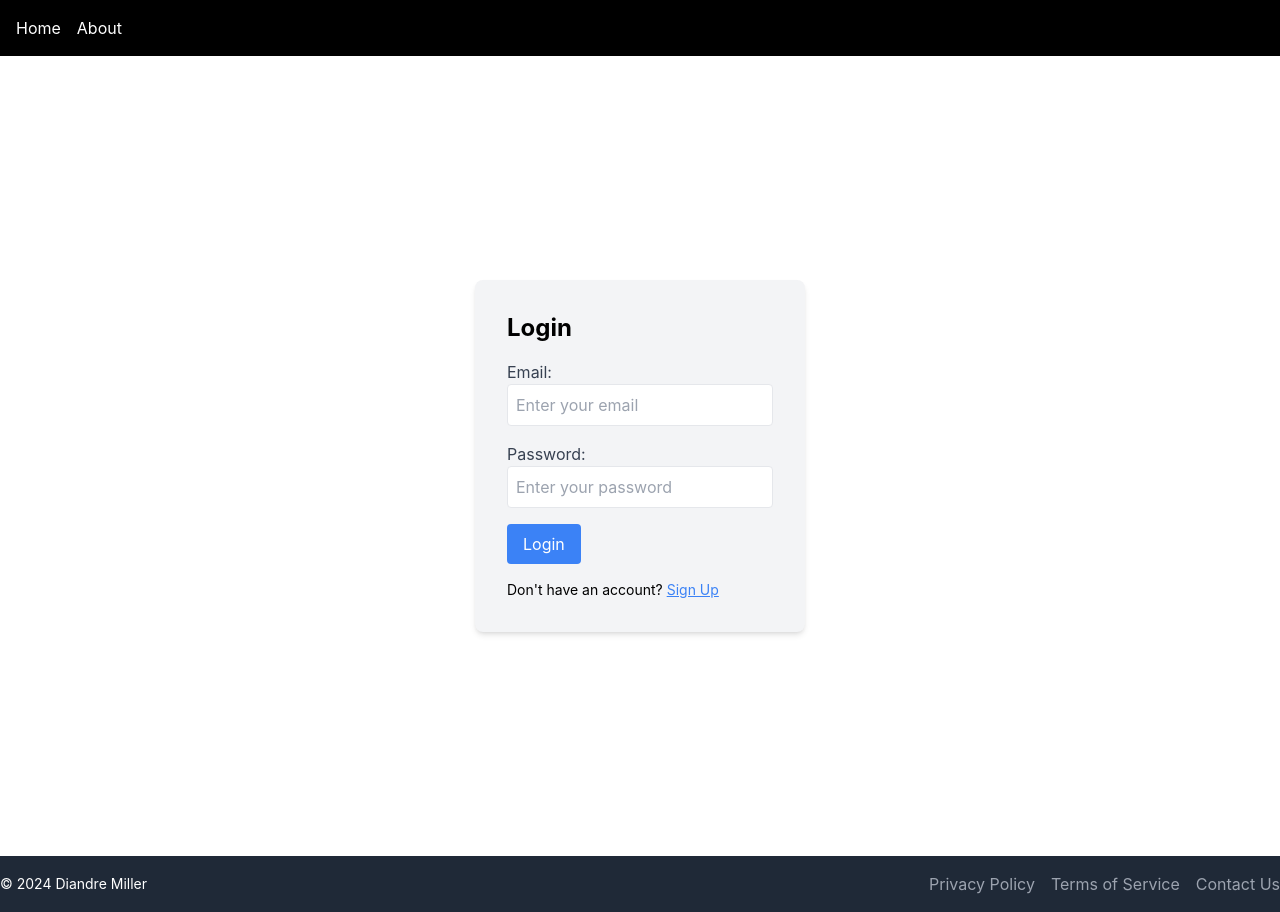
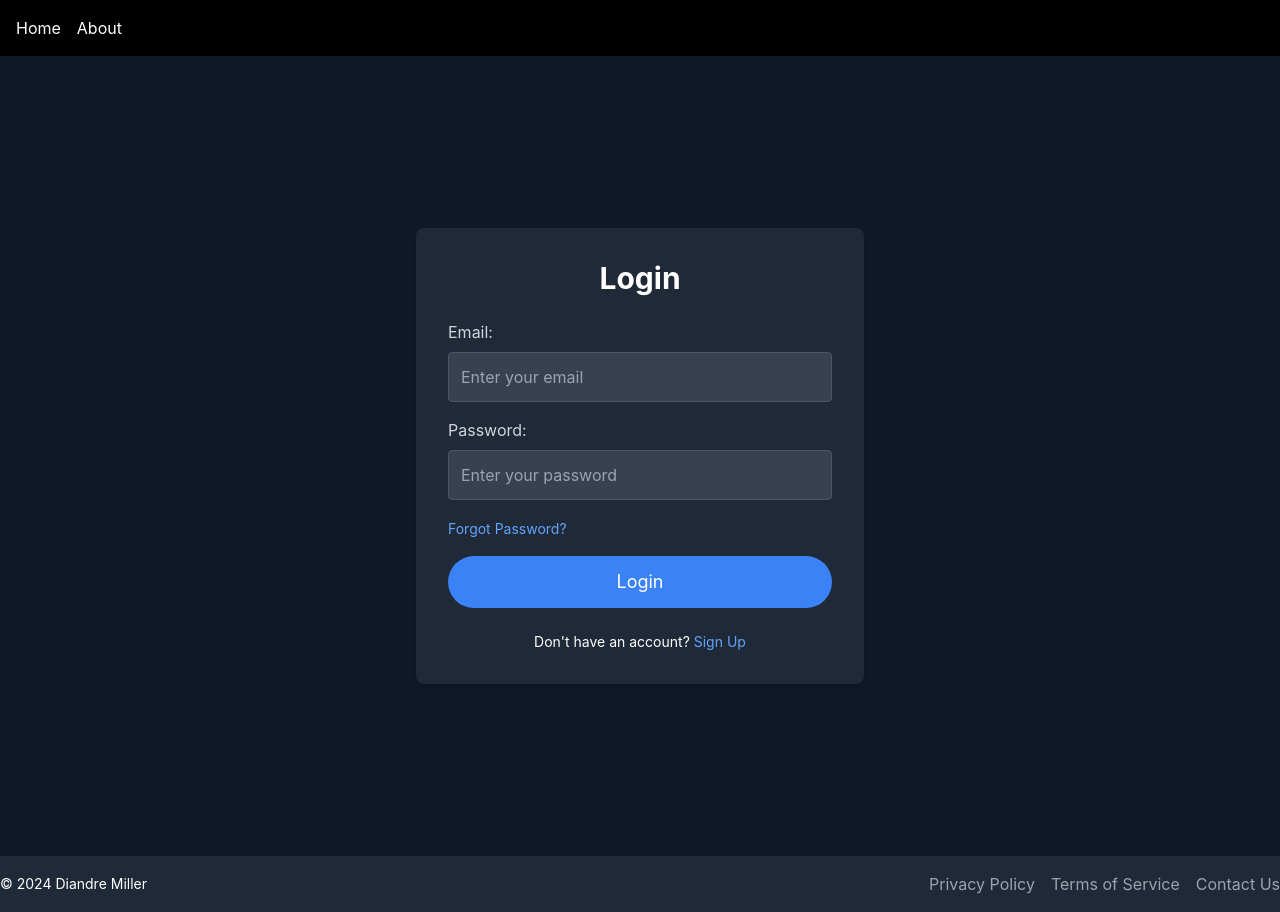
Before and after one commit to DiandreMiller/RC-secure-login-front-end, a React (Create React App) app: page /login-signup in a window 1280 px wide. Built offline with nearby package versions, Linux system fonts and the light colour scheme; no server answers.

Commit message:
Added correct fields for login /signup

```diff
--- a/src/Components/LoginAndSignUp.js
+++ b/src/Components/LoginAndSignUp.js
@@ -1,11 +1,7 @@
-//Toggle between login and sign up form
-//Must do a forgot password.
-
 import { useState } from 'react';
-import DOMPurify from 'dompurify'; //Prevent XSS attacks (Cross-Site Scripting Malicious Script Attacks)
+import DOMPurify from 'dompurify'; // To prevent XSS attacks
 
 const LoginAndSignUp = () => {
-
   const [isLogin, setIsLogin] = useState(true);
 
   const handleToggle = () => {
@@ -17,80 +13,100 @@ const LoginAndSignUp = () => {
     const email = DOMPurify.sanitize(e.target.email.value);
     const password = DOMPurify.sanitize(e.target.password.value);
 
-    console.log(' Sanitized Email:', email);
+    // If signing up, get the username and date of birth
+    const username = isLogin ? null : DOMPurify.sanitize(e.target.username.value);
+    const dateOfBirth = isLogin ? null : DOMPurify.sanitize(e.target.dateOfBirth.value);
+
+    console.log('Sanitized Email:', email);
     console.log('Sanitized Password:', password);
+    if (!isLogin) {
+      console.log('Sanitized Username:', username);
+      console.log('Sanitized Date of Birth:', dateOfBirth);
     }
+  };
 
   return (
-    <div className="flex flex-col items-center justify-center min-h-screen">
-      <div className="bg-gray-100 p-8 rounded-lg shadow-md">
-        {isLogin ? (
-          <div>
-            <h2 className="text-2xl font-bold mb-4">Login</h2>
+    <div className="flex flex-col items-center justify-center min-h-screen bg-gray-900 text-white">
+      <div className="bg-gray-800 p-8 rounded-lg shadow-md w-full max-w-md">
+        <h2 className="text-3xl font-bold mb-6 text-center">
+          {isLogin ? 'Login' : 'Sign Up'}
+        </h2>
+
         <form onSubmit={handleSubmit}>
+          {!isLogin && (
             <div className="mb-4">
-                <label className="block text-gray-700">Email:</label>
-                <input required
+              <label className="block text-gray-300 mb-2">Username:</label>
+              <input
+                required
+                type="text"
+                name="username"
+                className="border border-gray-600 rounded p-3 w-full bg-gray-700 text-white"
+                placeholder="Enter your username"
+              />
+            </div>
+          )}
+          <div className="mb-4">
+            <label className="block text-gray-300 mb-2">Email:</label>
+            <input
+              required
               type="email"
-                  name='email'
-                  className="border rounded p-2 w-full"
+              name="email"
+              className="border border-gray-600 rounded p-3 w-full bg-gray-700 text-white"
               placeholder="Enter your email"
             />
           </div>
           <div className="mb-4">
-                <label className="block text-gray-700">Password:</label>
-                <input required
+            <label className="block text-gray-300 mb-2">Password:</label>
+            <input
+              required
               type="password"
-                  name='password'
-                  className="border rounded p-2 w-full"
+              name="password"
+              className="border border-gray-600 rounded p-3 w-full bg-gray-700 text-white"
               placeholder="Enter your password"
             />
           </div>
-              <button type="submit" className="bg-blue-500 text-white px-4 py-2 rounded">
-                Login
+
+          {!isLogin && (
+            <div className="mb-4">
+              <label className="block text-gray-300 mb-2">Date of Birth:</label>
+              <input
+                required
+                type="date"
+                name="dateOfBirth"
+                className="border border-gray-600 rounded p-3 w-full bg-gray-700 text-white"
+              />
+            </div>
+          )}
+
+          {isLogin && (
+            <div className="mb-4">
+              <a href="#" className="text-blue-400 hover:underline text-sm">
+                Forgot Password?
+              </a>
+            </div>
+          )}
+
+          <button
+            type="submit"
+            className={`${
+              isLogin ? 'bg-blue-500' : 'bg-green-500'
+            } hover:bg-opacity-80 text-white text-lg py-3 px-8 rounded-full w-full transition-all duration-300`}
+          >
+            {isLogin ? 'Login' : 'Sign Up'}
           </button>
         </form>
-            <p className="mt-4 text-sm">
-              Don't have an account?{' '}
-              <button className="text-blue-500 underline" onClick={handleToggle}>
-                Sign Up
+
+        <p className="mt-6 text-center text-sm">
+          {isLogin
+            ? "Don't have an account? "
+            : 'Already have an account? '}
+          <button
+            onClick={handleToggle}
+            className="text-blue-400 hover:underline"
+          >
+            {isLogin ? 'Sign Up' : 'Login'}
           </button>
         </p>
-          </div>
-        ) : (
-          <div>
-            <h2 className="text-2xl font-bold mb-4">Sign Up</h2>
-            <form onSubmit={handleSubmit}>
-              <div className="mb-4">
-                <label className="block text-gray-700">Email:</label>
-                <input
-                  type="email"
-                  name='email'
-                  className="border rounded p-2 w-full"
-                  placeholder="Enter your email"
-                />
-              </div>
-              <div className="mb-4">
-                <label className="block text-gray-700">Password:</label>
-                <input
-                  type="password"
-                  name='password'
-                  className="border rounded p-2 w-full"
-                  placeholder="Enter your password"
-                />
-              </div>
-              <button type="submit" className="bg-green-500 text-white px-4 py-2 rounded">
-                Sign Up
-              </button>
-            </form>
-            <p className="mt-4 text-sm">
-              Already have an account?{' '}
-              <button className="text-blue-500 underline" onClick={handleToggle}>
-                Login
-              </button>
-            </p>
-          </div>
-        )}
       </div>
     </div>
   );
```
Lines whose indentation alone changed are shown as unchanged.
